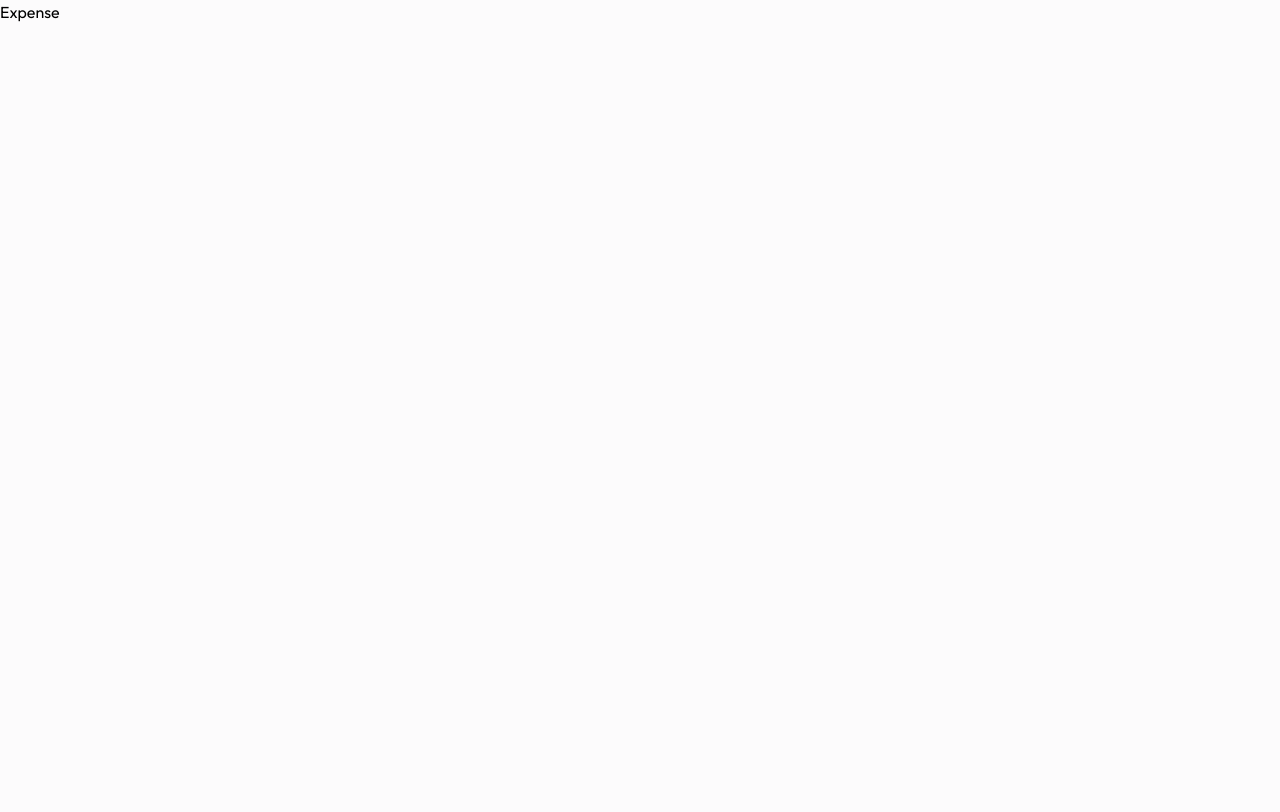
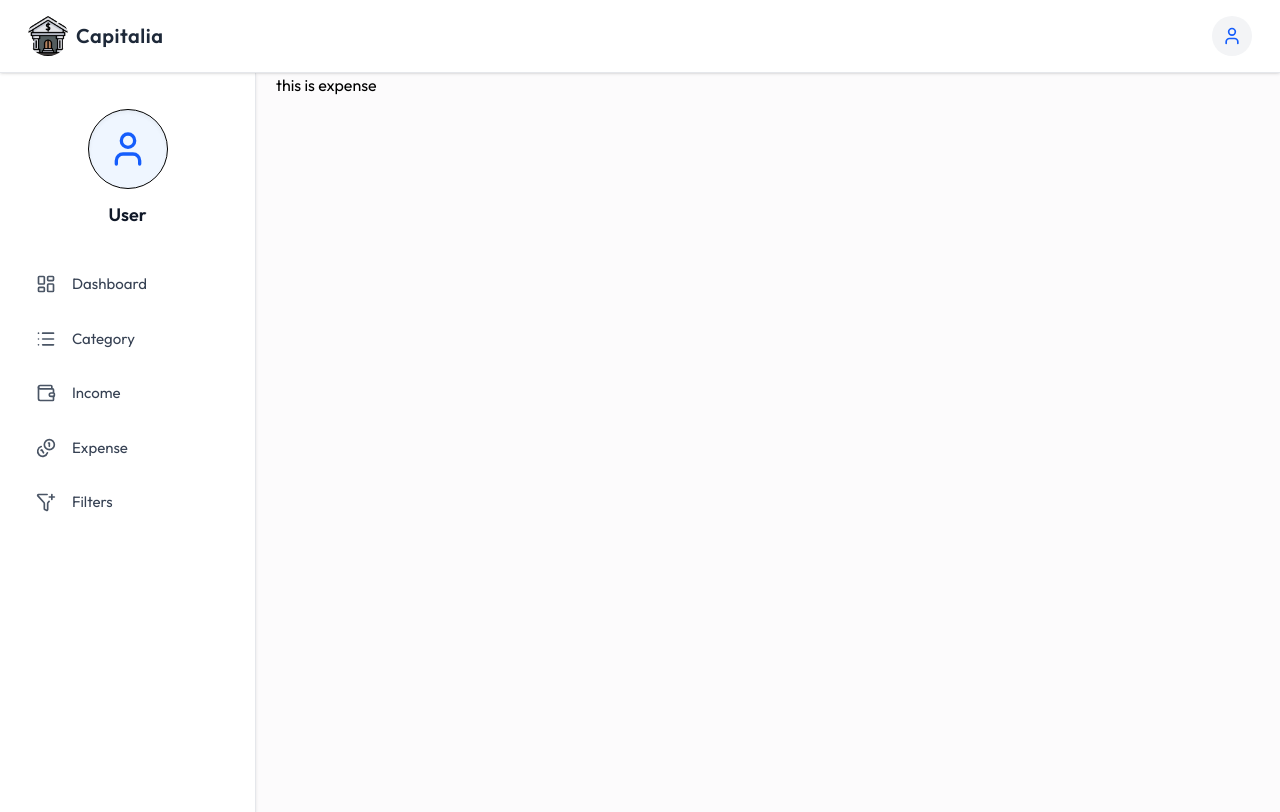
Before and after one commit to singla-789/Capitilia_v1, a React (Vite) app in the folder Capitalia_frontend/: page /expense in a window 1280 px wide. Built offline with nearby package versions, Linux system fonts and the light colour scheme.

Commit message:
working on side bar

```diff
--- a/Capitalia_frontend/src/assets/assets.js
+++ b/Capitalia_frontend/src/assets/assets.js
@@ -1,7 +1,49 @@
 import logo from "./bank.png";
 import login_bg from "./login-bg.jpg";
 
+// ✅ IMPORT ICONS HERE
+import {
+  LayoutDashboard,
+  List,
+  Wallet,
+  Coins,
+  FunnelPlus
+} from "lucide-react";
+
 export const assets = {
-    logo,
-    login_bg,
-}
+  logo,
+  login_bg,
+};
+
+export const SIDE_BAR_DATA = [
+  {
+    id: "01",
+    label: "Dashboard",
+    icon: LayoutDashboard,
+    path: "/dashboard",
+  },
+  {
+    id: "02",
+    label: "Category",
+    icon: List,
+    path: "/category",
+  },
+  {
+    id: "03",
+    label: "Income",
+    icon: Wallet,
+    path: "/income",
+  },
+  {
+    id: "04",
+    label: "Expense",
+    icon: Coins,
+    path: "/expense",
+  },
+  {
+    id: "05",
+    label: "Filters",
+    icon: FunnelPlus,
+    path: "/filter",
+  },
+];
--- a/Capitalia_frontend/src/components/MenuBar.jsx
+++ b/Capitalia_frontend/src/components/MenuBar.jsx
@@ -1,58 +1,96 @@
 import { useContext, useState, useRef } from "react";
 import { AppContext } from "../context/AppContext";
 import { useNavigate } from "react-router-dom";
-import { Menu, User, X } from "lucide-react";
+import { LogOut, Menu, Sidebar, User, X } from "lucide-react";
 import { assets } from "../assets/assets";
 
 const Menubar = () => {
   const [openSideMenu, setOpenSideMenu] = useState(false);
   const [showDropdown, setShowDropdown] = useState(false);
 
-  const dropdownRef = useRef(null); // FIXED
-
-  const { user } = useContext(AppContext);
+  const dropdownRef = useRef(null);
+  const { user, clearUser } = useContext(AppContext);
   const navigate = useNavigate();
 
+  const handleLogout = () =>{
+    localStorage.clear();
+    clearUser();
+    setShowDropdown(false);
+    navigate("/login");
+  }
+
   return (
-    <div className="flex items-center justify-between gap-5 bg-white border border-b border-gray-200/50 backdrop-blur-[2px] py-4 sm:px-7 sticky top-0 z-30">
-      {/* Left side - menu button */}
-      <div className="flex items-center gap-5">
+    <div className="flex items-center justify-between gap-5 bg-white border-b border-gray-200 backdrop-blur-[3px] py-4 sm:px-7 sticky top-0 z-30 shadow-sm">
+      {/* Left section */}
+      <div className="flex items-center gap-4">
+        {/* Mobile Menu Toggle */}
         <button
           onClick={() => setOpenSideMenu(!openSideMenu)}
-          className="block lg:hidden text-black hover:bg-gray-100 p-1 rounded transition-colors"
+          className="lg:hidden text-black hover:bg-gray-100 p-2 rounded-full transition-colors"
         >
-          {openSideMenu ? <X size={28} /> : <Menu size={28} />}
+          {openSideMenu ? <X size={24} /> : <Menu size={24} />}
         </button>
 
-        <div className="felx items-center gap-2">
-          <img src={assets.logo} alt="logo" className="h-10 w-10" />
-          <span className="text-lg font-medium text-black truncated">
+        {/* Logo */}
+        <div className="flex items-center gap-2">
+          <img
+            src={assets.logo}
+            alt="logo"
+            className="h-10 w-10 rounded-full"
+          />
+          <span className="text-xl font-semibold text-gray-800 tracking-wide">
             Capitalia
           </span>
         </div>
       </div>
 
-      {/* Right side */}
+      {/* Right section */}
       <div className="relative">
-        <button className="flex items-cneter justify-center w-10 h-10 bg-gray-100 hover:bg-gray-200 rounded-full transition-colors duration-200 focus:outline-none focus:ring-2 focus:ring-purple-800 focus:ring-offset-2">
-          <User className="text-purple"></User>
+        <button
+          onClick={() => setShowDropdown(!showDropdown)}
+          className="flex items-center justify-center w-10 h-10 bg-gray-100 hover:bg-gray-200 rounded-full transition-all"
+        >
+          <User className="text-blue-600" size={20} />
         </button>
 
-        {/* drop down */}
+        {/* Dropdown */}
+        {showDropdown && (
+          <div
+            ref={dropdownRef}
+            className="absolute right-0 mt-2 w-56 bg-white rounded-xl shadow-lg border border-gray-200 py-2 z-50 animate-fadeIn"
+          >
+            {/* User Info */}
+            <div className="flex items-center gap-3 px-4 py-3 border-b border-gray-100">
+              <div className="w-10 h-10 flex items-center justify-center bg-blue-50 rounded-full">
+                <User className="text-blue-600" size={18} />
+              </div>
 
-        {showDropdown && (
-          <div className="absolute right-0 mt-2 w-48 bg-white rounded-lg shadow-lg border border-gray-200 py-1 z-50">
-            {/* User info */}
-            <div className="px-4 py-3 border-b border-gray-100"></div>
+              <div className="min-w-0">
+                <p className="text-sm font-medium text-gray-900 truncate">
+                  {user.fullName}
+                </p>
+                <p className="text-xs text-gray-500 truncate">{user.email}</p>
+              </div>
+            </div>
 
-            {/* Drop options */}
-            <div className="py-2 px-4 text-gray-700 hover:bg-gray-100 cursor-pointer transition-colors duration-200"></div>
+            {/* Logout */}
+            <div
+              className="flex items-center gap-3 px-4 py-2 text-gray-700 hover:bg-gray-50 cursor-pointer transition-colors"
+              onClick={handleLogout}
+            >
+              <LogOut className="w-4 h-4 text-gray-500" />
+              <span className="text-sm">Log Out</span>
+            </div>
           </div>
         )}
       </div>
 
-      {/* Middle / Mobile side menu */}
-      <div>mid</div>
+      {/* =Mobile side menu*/}
+      {openSideMenu &&(
+        <div className="fixed left-0 right-0 bg-white border-b border-gray-200 lg:hidden z-20 top-[73px]">
+        <Sidebar/>
+      </div>
+      )}
     </div>
   );
 };
--- a/Capitalia_frontend/src/components/dashBoard.jsx
+++ b/Capitalia_frontend/src/components/dashBoard.jsx
@@ -1,11 +1,21 @@
-import Menubar from "./MenuBar"
 
-const DashBoard = () => {
-    return(
-        <div>
-            <Menubar/>
+import Menubar from "./MenuBar";
+
+import SideBar from "./sideBar";
+
+const DashBoard = ({children}) => {
+  return (
+    <div>
+      <Menubar />
+      <div className="flex">
+          <div className="hidden lg:block">
+            <SideBar />
+          </div>
+
+          <div className="grow mx-5">{children}</div>
         </div>
-    )
-}
+    </div>
+  );
+};
 
 export default DashBoard;
--- /dev/null
+++ b/Capitalia_frontend/src/components/sidebar.jsx
@@ -0,0 +1,54 @@
+import { useContext } from "react";
+import { AppContext } from "../context/AppContext";
+import { User } from "lucide-react";
+import { SIDE_BAR_DATA } from "../assets/assets"; // FIX: correct import
+import { useNavigate } from "react-router-dom";
+
+const SideBar = () => {
+  const { user } = useContext(AppContext);
+  const navigate = useNavigate();
+
+  return (
+    <div className="w-64 h-[calc(100vh-61px)] bg-white border-r border-gray-200 p-5 sticky top-[61px] z-20 shadow-sm">
+      {/* User Section */}
+      <div className="flex flex-col items-center justify-center gap-3 mt-4 mb-8">
+        {user?.profileImageUrl ? (
+          <img
+            src={user.profileImageUrl}
+            alt="profile"
+            className="w-20 h-20 rounded-full object-cover shadow-md border"
+          />
+        ) : (
+          <div className="w-20 h-20 flex items-center justify-center rounded-full bg-blue-50 border shadow-inner">
+            <User className="w-10 h-10 text-blue-600" />
+          </div>
+        )}
+
+        <h5 className="text-gray-900 font-semibold text-lg truncate max-w-[180px]">
+          {user?.fullName || "User"}
+        </h5>
+      </div>
+
+      {/* Menu Options */}
+      {SIDE_BAR_DATA.map((item) => (
+        <button
+          onClick={() => navigate(item.path)}
+          key={item.id}
+          className="
+          cursor-pointer
+            w-full flex items-center gap-4
+            text-[15px] py-3 px-4
+            rounded-lg mb-2
+            hover:bg-blue-50 hover:text-blue-700
+            text-gray-700 transition-all duration-150
+          "
+        >
+          <item.icon className="w-5 h-5 text-gray-600" />
+          <span>{item.label}</span>
+        </button>
+      ))}
+    </div>
+  );
+};
+
+export default SideBar;
--- a/Capitalia_frontend/src/context/AppContext.jsx
+++ b/Capitalia_frontend/src/context/AppContext.jsx
@@ -5,9 +5,14 @@ export const AppContext = createContext();
 export const AppContextProvider = ({ children }) => {
   const [user, setUser] = useState(null);
 
+  const clearUser  = () => {
+    setUser(null);
+  }
+
   const contextValue = {
     user,
     setUser,
+    clearUser,
   };
 
   return (
--- a/Capitalia_frontend/src/pages/Category.jsx
+++ b/Capitalia_frontend/src/pages/Category.jsx
@@ -1,8 +1,9 @@
+import DashBoard from "../components/dashBoard";
 const Category = () => {
     return(
-        <div>
-            Category
-        </div>
+        <DashBoard>
+                this is category
+            </DashBoard>
     )
 }
 
--- a/Capitalia_frontend/src/pages/Expense.jsx
+++ b/Capitalia_frontend/src/pages/Expense.jsx
@@ -1,6 +1,9 @@
+import DashBoard from "../components/dashBoard";
 const Expense = () => {
     return (
-        <div>Expense</div>
+        <DashBoard>
+                this is expense
+            </DashBoard>
     )
 }
 
--- a/Capitalia_frontend/src/pages/Filter.jsx
+++ b/Capitalia_frontend/src/pages/Filter.jsx
@@ -1,6 +1,9 @@
+import DashBoard from "../components/dashBoard";
 const Filter = () => {
     return (
-        <div>Filter</div>
+        <DashBoard>
+                this is filters
+            </DashBoard>
     )
 }
 
--- a/Capitalia_frontend/src/pages/Home.jsx
+++ b/Capitalia_frontend/src/pages/Home.jsx
@@ -1,6 +1,6 @@
 
 import DashBoard from "../components/dashBoard";
-import Menubar from "../components/MenuBar";
+
 
 const Home = () => {
 
@@ -8,7 +8,9 @@ const Home = () => {
 
     return(
         <div>
-            <DashBoard/>
+            <DashBoard>
+                this is home page.
+            </DashBoard>
         </div>
     )
 }
--- a/Capitalia_frontend/src/pages/Income.jsx
+++ b/Capitalia_frontend/src/pages/Income.jsx
@@ -1,6 +1,9 @@
+import DashBoard from "../components/dashBoard";
 const Income = () => {
     return (
-        <div>Income</div>
+        <DashBoard>
+                this is incomes
+            </DashBoard>
     )
 }
 
```
